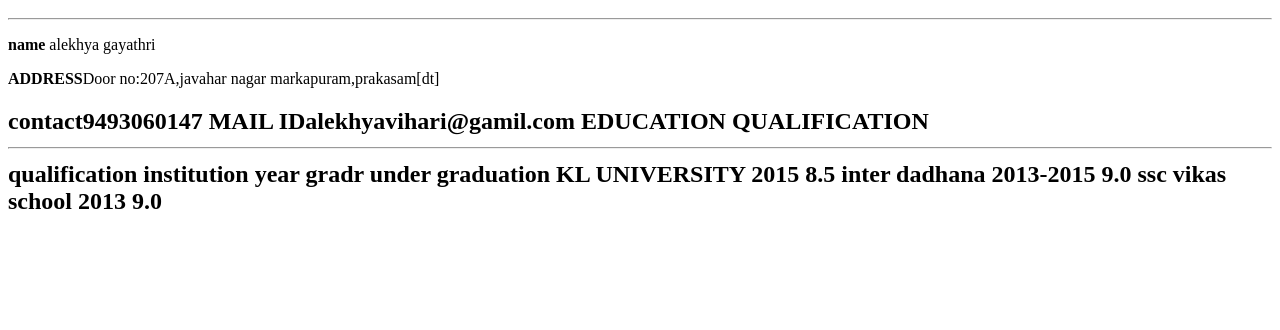
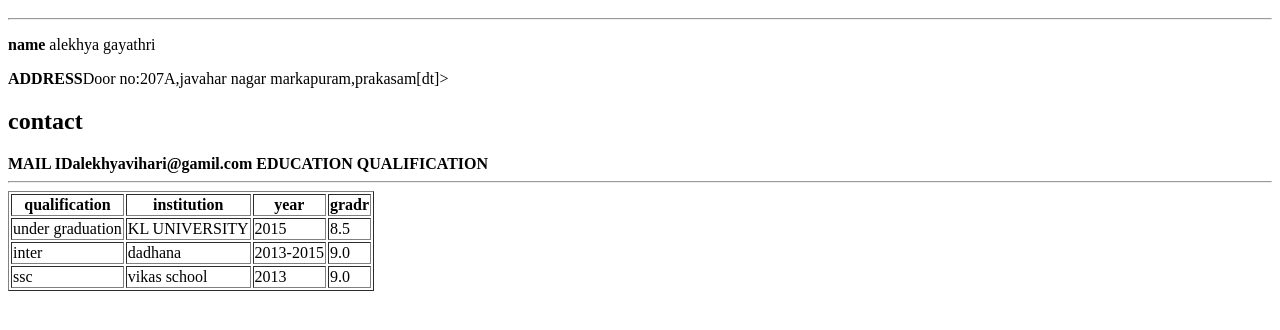
Before and after one commit to alekhyasri/alekhyasri.github.io, a plain HTML site: page index.html in a window 1280 px wide. Shown: the part 48-378 px from the top of the page. Drawn offline with Linux system fonts and the light colour scheme.

Commit message:
Update index.html

```diff
--- a/index.html
+++ b/index.html
@@ -4,11 +4,12 @@
   <body> <h1>center>"my Resume"</h1>
     <hr>
     <p><b>name</b> alekhya gayathri</p>
-    <p><b>ADDRESS</b>Door no:207A,javahar nagar markapuram,prakasam[dt]</p>
-    <h2><b>contact</b>9493060147
+    <p><b>ADDRESS</b>Door no:207A,javahar nagar markapuram,prakasam[dt]></p>
+    <h2><b>contact</b></h2></p>
       <b>MAIL ID<b>alekhyavihari@gamil.com
         <b>EDUCATION QUALIFICATION<b>
           <hr>
+          <table border>
           <th>qualification</th>
           <th>institution</th>
           <th>year</th>
@@ -32,7 +33,7 @@
             <td>2013</td>
             <td>9.0</td>
           </tr>
-       </table>
+
 
   </body>
   </html>
```
